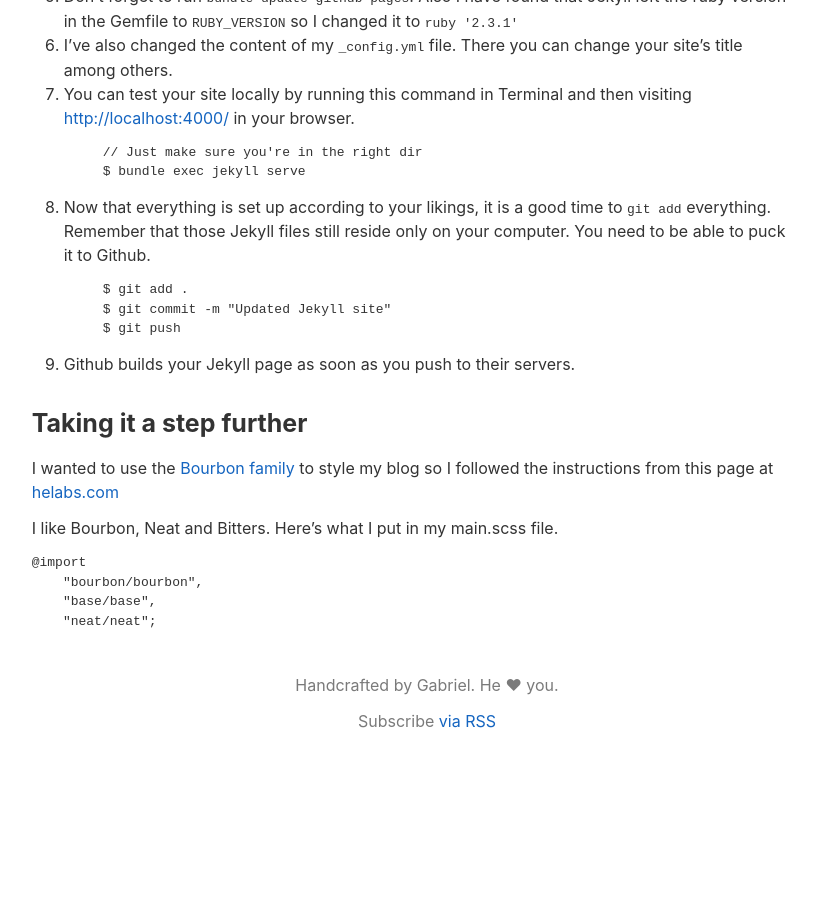
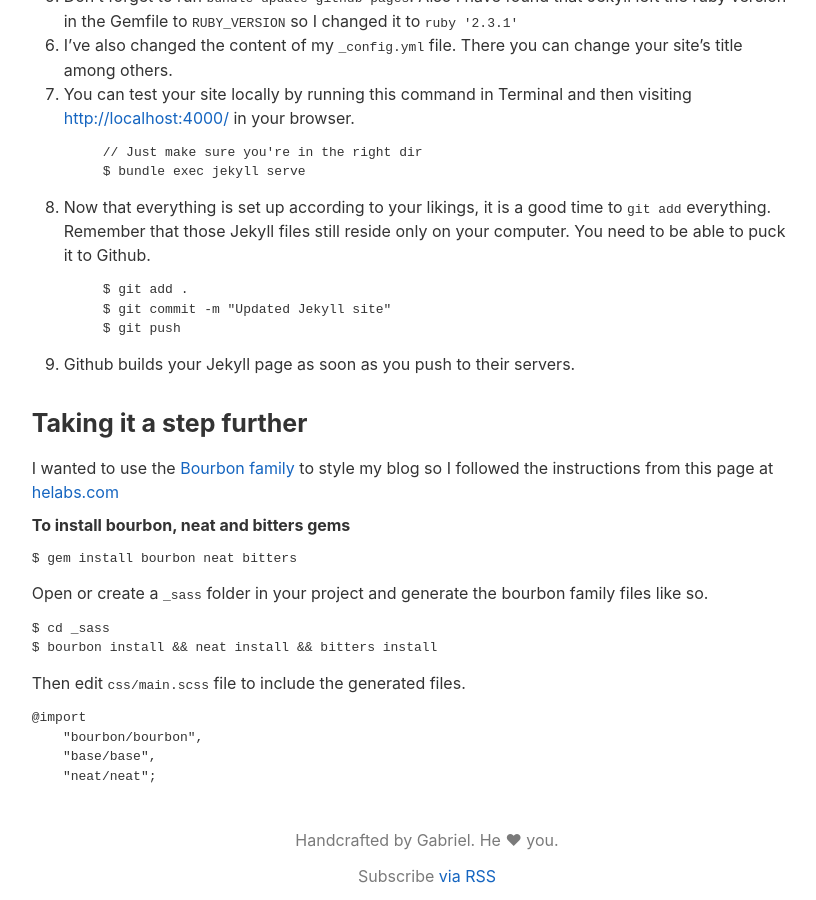
Before and after one commit to gabriel-np/gabriel-np.github.io, a Jekyll site: the page built from _posts/2016-10-02-a-github-page-with-jekyll-and-git.markdown, in a window 1280 px wide and 900 px high, scrolled down 1260 px. Shown: the whole window, without its empty margins (213-1029 px from the left). Built offline with Jekyll 4.4.1, drawn with Linux system fonts in a browser that asks for light colours; before the commit the page ends 2005 px from its top, so only the background shows below that.

Commit message:
Finished post on Github pages and Jekyll

````diff
--- a/_posts/2016-10-02-a-github-page-with-jekyll-and-git.markdown
+++ b/_posts/2016-10-02-a-github-page-with-jekyll-and-git.markdown
@@ -59,7 +59,20 @@ At the end of this list, you should have an installation of Jekyll hosted on you
 
 I wanted to use the [Bourbon family](http://bourbon.io) to style my blog so I followed the instructions from this page at [helabs.com](https://helabs.com/artigos/2015/03/27/bourbon-family-on-github-pages/){:target="_blank"}
 
-I like Bourbon, Neat and Bitters. Here's what I put in my main.scss file.
+###### To install bourbon, neat and bitters gems
+
+```
+$ gem install bourbon neat bitters
+```
+
+Open or create a `_sass` folder in your project and generate the bourbon family files like so.
+
+```
+$ cd _sass
+$ bourbon install && neat install && bitters install
+```
+
+Then edit `css/main.scss` file to include the generated files.
 
 ```
 @import
````
